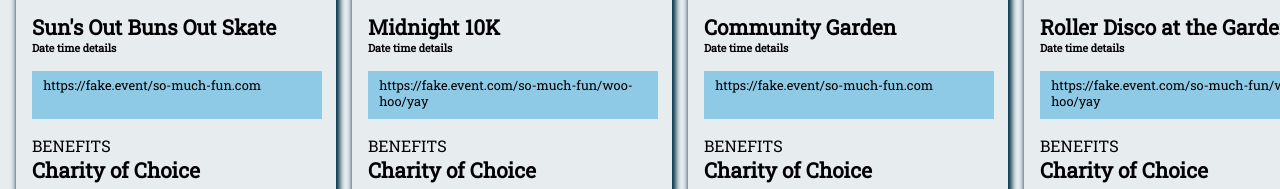
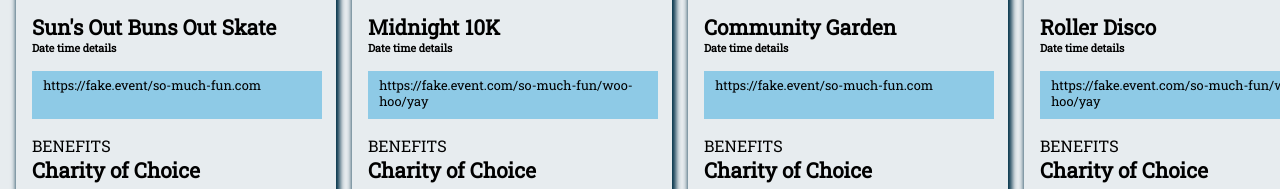
Before and after one commit to rachelJensen/live-to-play-static-comp, a website: page index.html in a window 1280 px wide. Shown: the part 382-571 px from the top of the page. Drawn offline with Linux system fonts and the light colour scheme.

Commit message:
Revise readme

```diff
--- a/index.html
+++ b/index.html
@@ -124,7 +124,7 @@
           </div>
         </header>
         <section class="event-body">
-          <h4>Roller Disco at the Gardens</h4>
+          <h4>Roller Disco</h4>
           <h6>Date time details</h6>
           <div class="url-box">
             <p>https://fake.event.com/so-much-fun/woo-hoo/yay</p>
```
Also changed, not shown: README.md.
